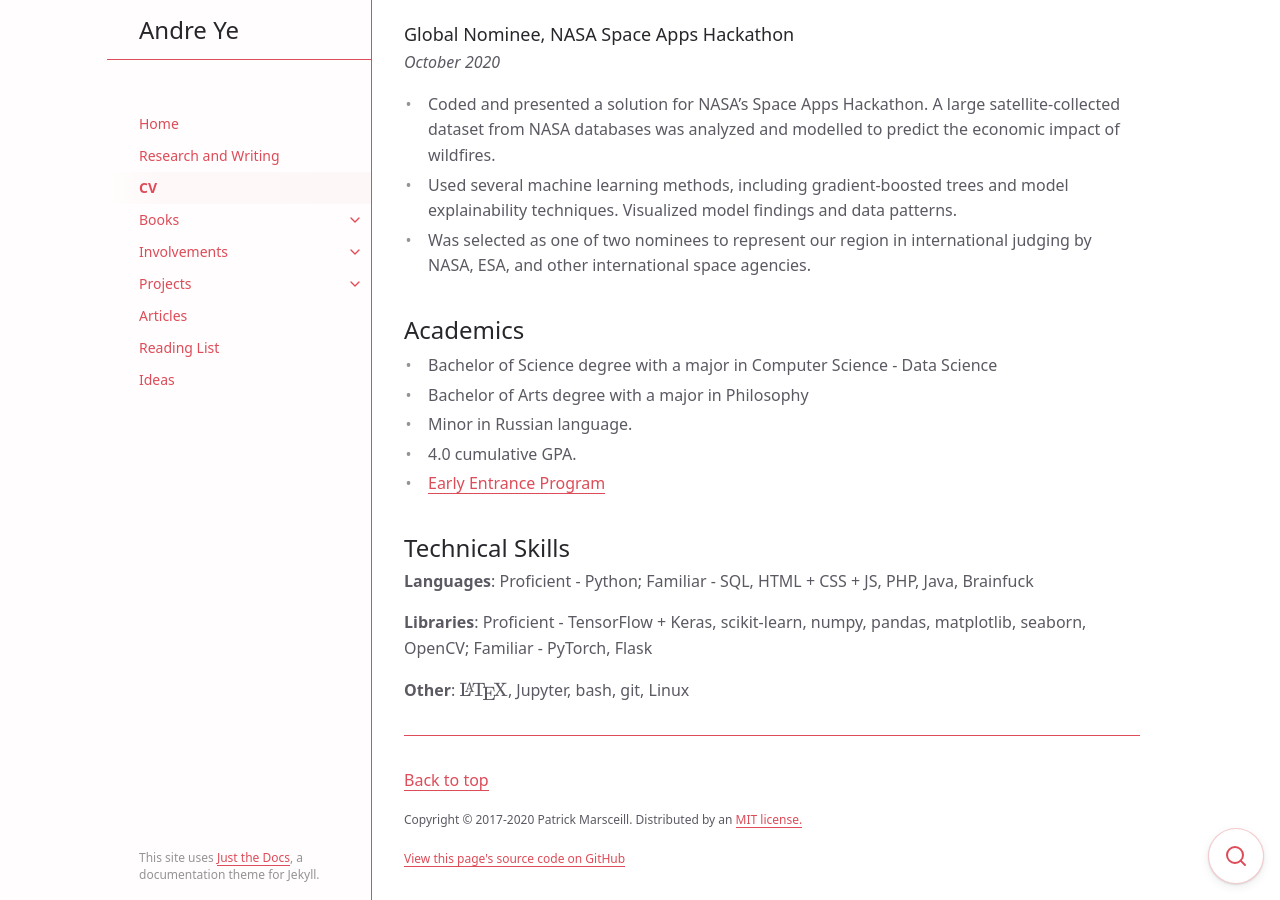
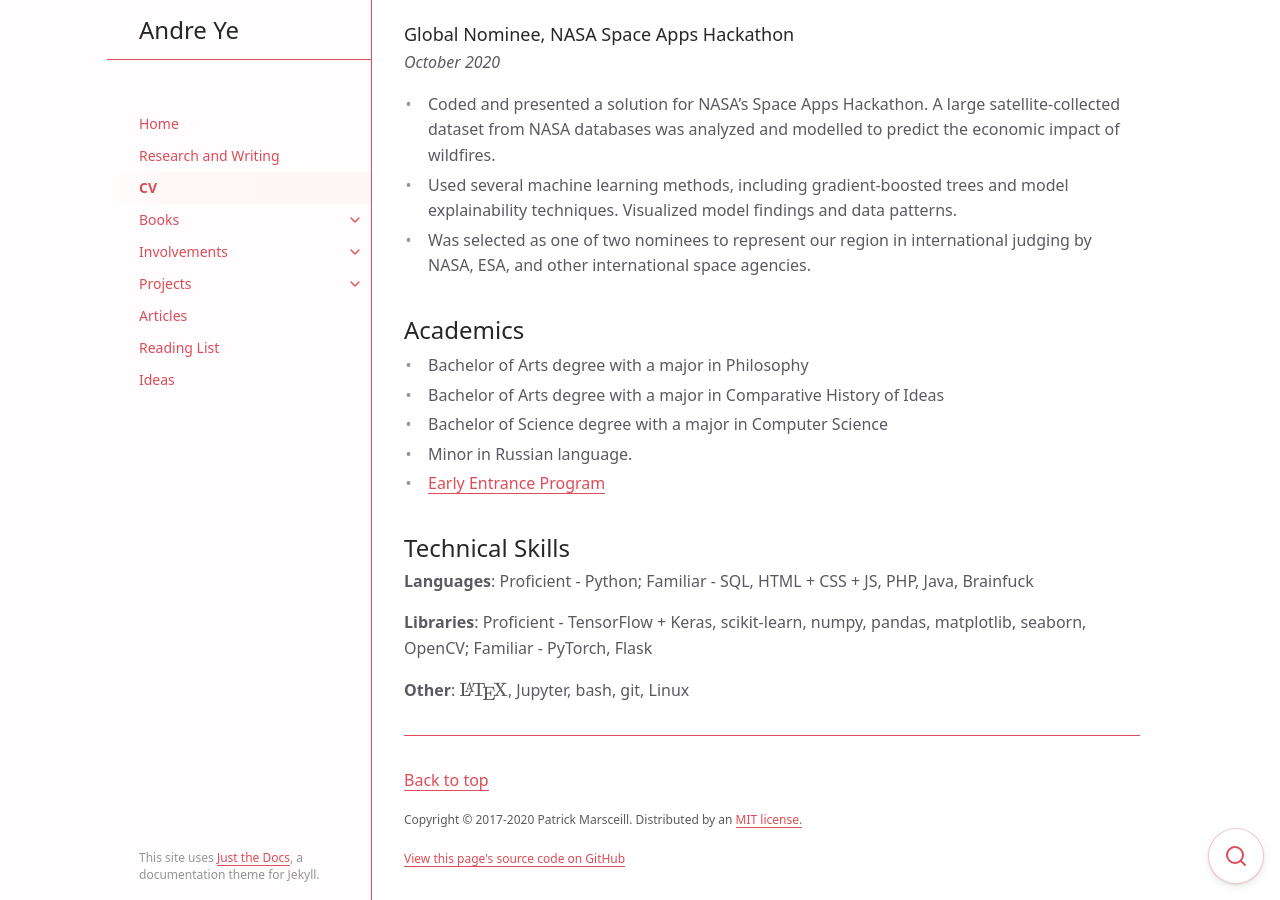
Before and after one commit to andre-ye/andre-ye.github.io-retired, a Jekyll site: the page built from docs/cv.md, in a window 1280 px wide and 900 px high, scrolled down 3134 px. Built offline with Jekyll 4.4.1, drawn with Linux system fonts in a browser that asks for light colours; nearby versions of some CDN libraries.

Commit message:
Update cv.md

```diff
--- a/docs/cv.md
+++ b/docs/cv.md
@@ -118,10 +118,10 @@ ensemble of deep neural network and TabNet models
 - Was selected as one of two nominees to represent our region in international judging by NASA, ESA, and other international space agencies.
 
 ## Academics
-- Bachelor of Science degree with a major in Computer Science - Data Science
 - Bachelor of Arts degree with a major in Philosophy
+- Bachelor of Arts degree with a major in Comparative History of Ideas
+- Bachelor of Science degree with a major in Computer Science
 - Minor in Russian language.
-- 4.0 cumulative GPA.
 - [Early Entrance Program](https://robinsoncenter.uw.edu/programs/transition-school/){:target="_blank"}
 
 ## Technical Skills
```
